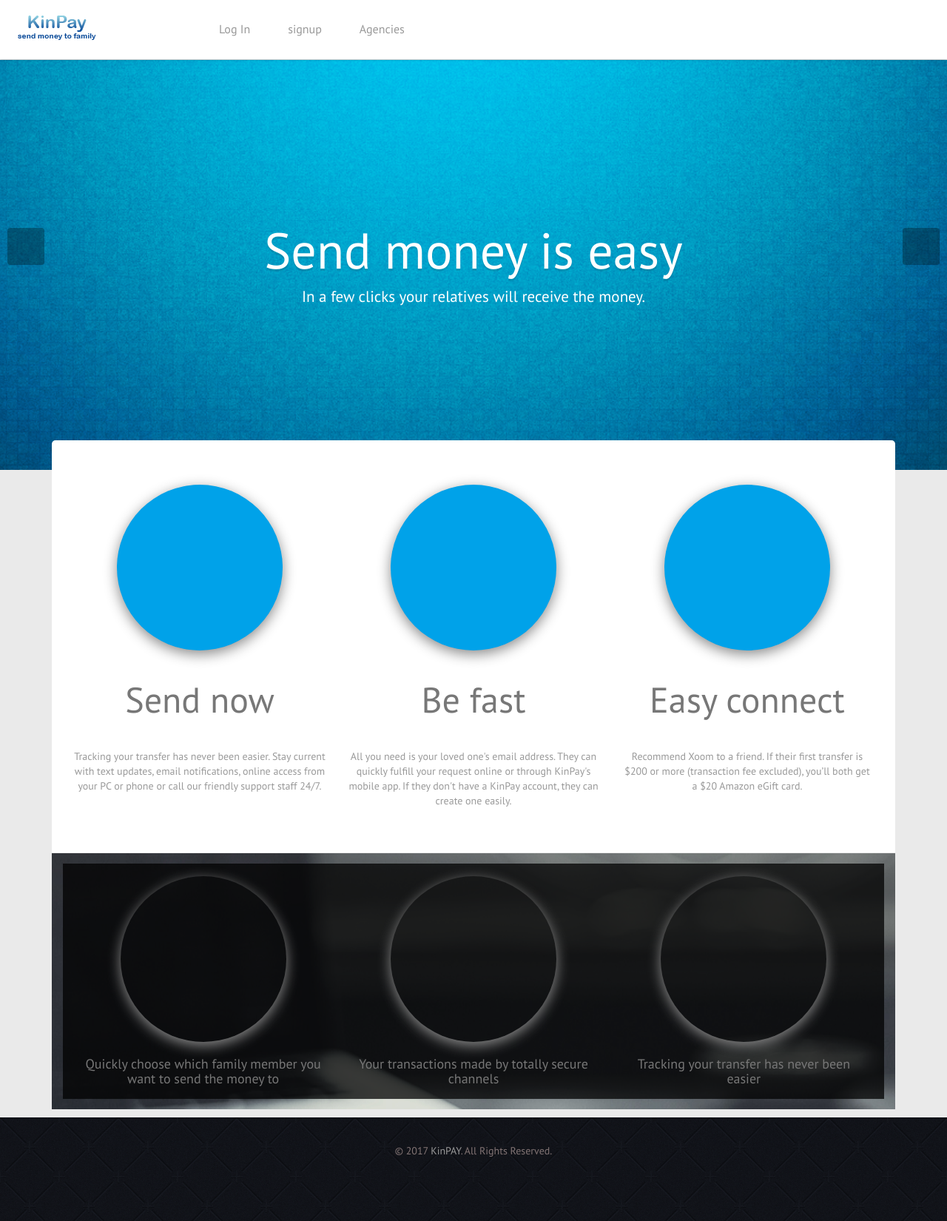
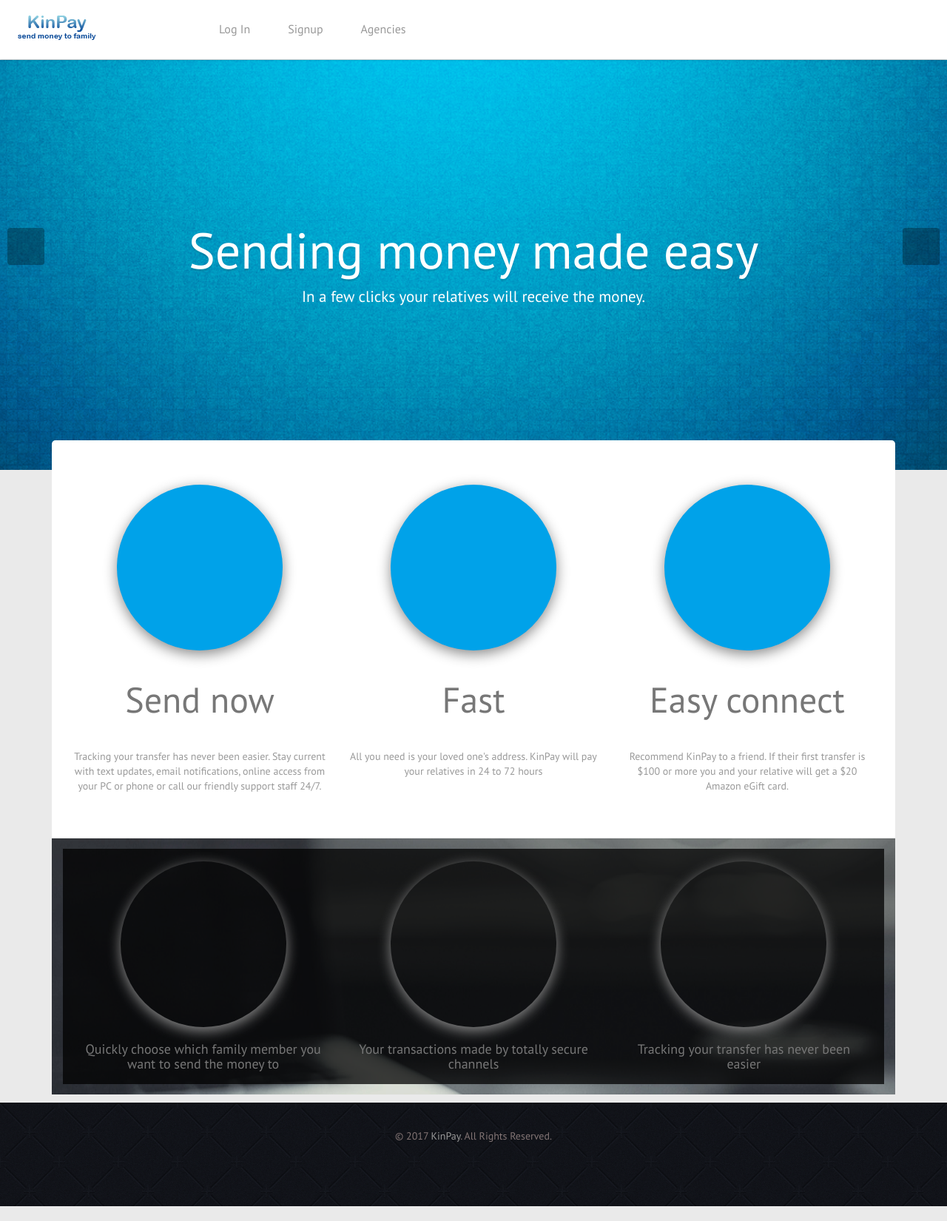
Before and after one commit to Ernesto-Quesada/ng20, an Angular app in the folder frontend/: page / in a window 1280 px wide. Shown: the whole page at 74% size. Built offline with nearby package versions, Linux system fonts and the light colour scheme; no server answers; a web font is replaced by a local one.

Commit message:
working semifinal

```diff
--- a/frontend/src/app/footer/footer.component.html
+++ b/frontend/src/app/footer/footer.component.html
@@ -3,7 +3,7 @@
             <div class="row text-center">
                 <div class="col-sm-12" >
                     <div>
-                    &copy; 2017 <a target="_blank" href="#" title="Description">KinPAY</a>. All Rights Reserved.
+                    &copy; 2017 <a target="_blank" href="#" title="Description">KinPay</a>. All Rights Reserved.
                 </div>
                 <br/>
                 <div style="font-size:1.5em">
--- a/frontend/src/app/home/home.component.html
+++ b/frontend/src/app/home/home.component.html
@@ -3,7 +3,7 @@
         <div class="item active">
             <div class="container">
                 <div class="carousel-content">
-                    <h1>Send money is easy</h1>
+                    <h1>Sending money made easy</h1>
                     <p class="lead">In a few clicks your relatives will receive the money.</p>
                 </div>
             </div>
@@ -13,7 +13,7 @@
             <div class="container">
                 <div class="carousel-content">
                     <h1>Do not wait more</h1>
-                    <p class="lead"><b>Easy</b>, <b>safe</b> and <b>very fast</b>. From your cell phone send money right now.</p>
+                    <p class="lead"><b>Easy</b>, <b>Safe</b> and <b>Very fast</b>. From your cell phone send money right now.</p>
                 </div>
             </div>
         </div>
@@ -42,8 +42,8 @@
                 <div class="col-md-4 col-sm-6">
                     <div class="center">
                         <i class="fa fa-send-o icon-lg icon-color4"></i>
-                        <h2>Be fast</h2>
-                        <p>All you need is your loved one's email address. They can quickly fulfill your request online or through KinPay's mobile app. If they don't have a KinPay account, they can create one easily.</p>
+                        <h2>Fast</h2>
+                        <p>All you need is your loved one's address. KinPay will pay your relatives in 24  to 72 hours</p>
                     </div>
                 </div>
                 <!--/.col-md-4-->
@@ -51,7 +51,7 @@
                     <div class="center">
                         <i class="fa fa-vcard icon-lg icon-color3"></i>
                         <h2>Easy connect</h2>
-                        <p>Recommend Xoom to a friend. If their first transfer is $200 or more (transaction fee excluded), you’ll both get a $20 Amazon eGift card.</p>
+                        <p>Recommend KinPay to a friend. If their first transfer is $100 or more you and your relative will get a $20 Amazon eGift card.</p>
                     </div>
                 </div>
                 <!--/.col-md-4-->
--- a/frontend/src/app/miniprofile/miniprofile.component.css
+++ b/frontend/src/app/miniprofile/miniprofile.component.css
@@ -0,0 +1,5 @@
+
+.description-mini{
+    font-size: 1.7em;
+    margin: 20px
+}
--- a/frontend/src/app/navigation/navigation.component.html
+++ b/frontend/src/app/navigation/navigation.component.html
@@ -22,13 +22,13 @@
                             <a (click)='logMeOut()' class="cursor">Log Out</a>
                         </li>
                         <li *ngIf='userLogged'>
-                            <a [routerLink]="['/portal']">portal</a>
+                            <a [routerLink]="['/portal']">Portal</a>
                         </li>
-                        <li *ngIf='userLogged'>
+                        <!-- <li *ngIf='userLogged'>
                             <a [routerLink]="['/profile']">profile</a>
-                        </li>
+                        </li> -->
                         <li *ngIf='!userLogged'>
-                            <a [routerLink]="['/signup']">signup</a>
+                            <a [routerLink]="['/signup']">Signup</a>
                         </li>
                         <li>
                         <a [routerLink]="['/agency']" >Agencies</a>
--- a/frontend/src/app/payment/payment.component.html
+++ b/frontend/src/app/payment/payment.component.html
@@ -7,31 +7,19 @@
                 <h2 class="fg-white title-mini">Money to send </h2>
             </div>
             <div class="" >
-                <label for="cucInput">amount to be paid in Cuba in <span class="currency">CUC</span></label>
+                <label for="cucInput">amount to be paid in <span class="currency">CUC</span></label>
                 <input type='number' [(ngModel)]='cucAmount' (keyup)="onKeycuc()" class="fg-primary-text">
                 <hr>
                 <br>
                 <label for="usdInput">amount you pay now in <span class="currency">USD</span></label>
                 <input type="number" [(ngModel)]='usdAmount' (keyup)="onKeyusd()" class="fg-primary-text">
                 <p>{{usdAmount}}</p>
-                <hr> Yuo are sending money to <h3 class="fg-white">{{sending}}</h3>
+                <hr> You are sending money to <h3 class="fg-white">{{sending}}</h3>
+                <p>your account named {{accountName}} will be charged for {{usdAmount}} USD</p>
             </div>
 
             </div>
 
-
-        <!-- <app-ministart></app-ministart>
-<div>calculadora</div>
-<label for="cucInput">amount to be paid in Cuba in CUC</label>
-<input type='number' [(ngModel)]='cucAmount' (keyup)="onKeycuc()">
-<hr>
-<br>
- <label for="usdInput">amount you pay now in USD</label>
-<input type="number" [(ngModel)]='usdAmount' (keyup)="onKeyusd()">
-
-<hr>
-You are sending money to {{sending}}
-your account named {{accountName}} has a balance of {{balance}} dollars
             <div>
                 <a [routerLink]="['/portal']">Cancel</a>
             </div>
@@ -41,10 +29,6 @@ your account named {{accountName}} has a balance of {{balance}} dollars
             </div>
             </div>
 
-
-<!-- <app-ministart></app-ministart>
-<app-miniplaid></app-miniplaid> -->
-
                 </div>
             </div>
 </section>
```
Lines whose indentation alone changed are shown as unchanged.
